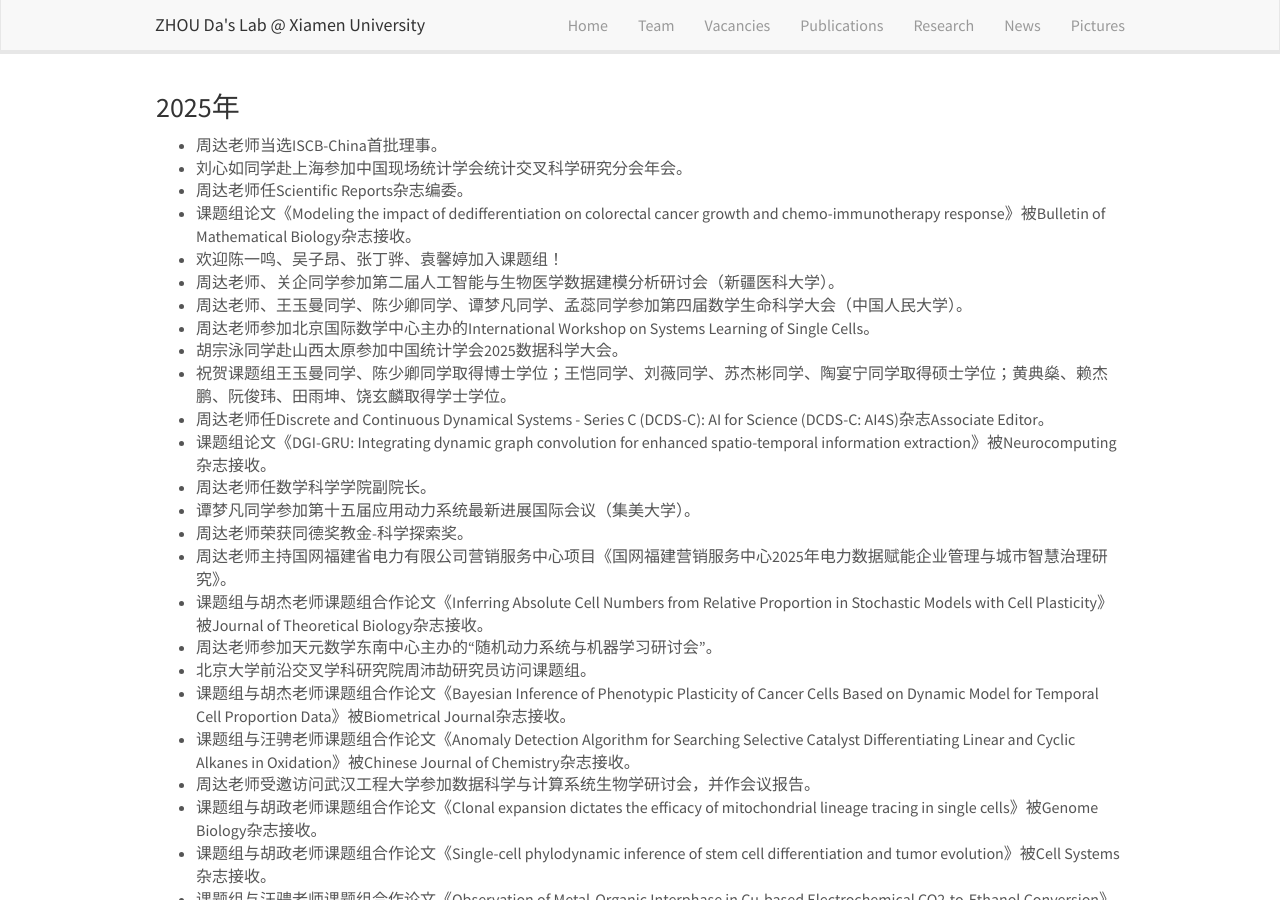
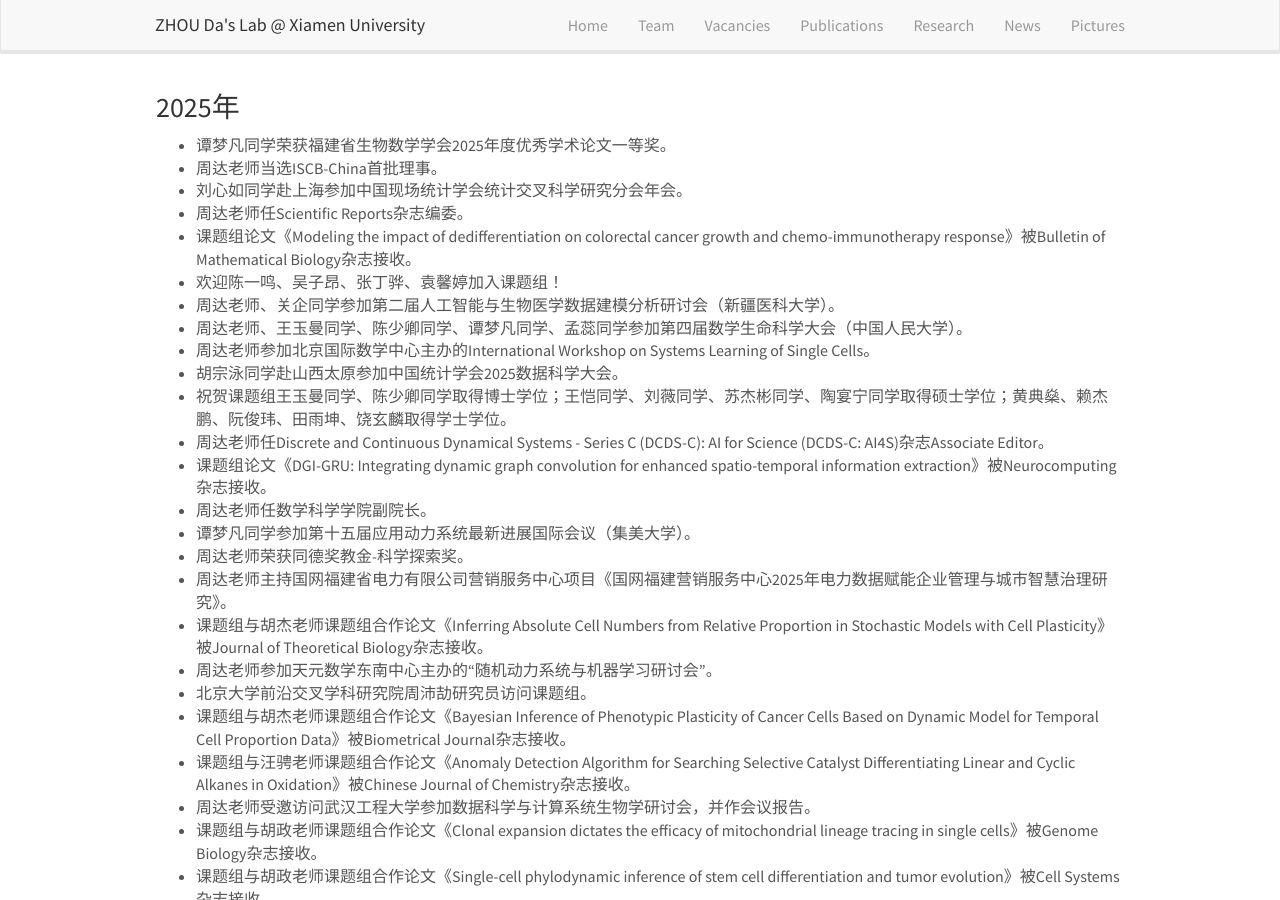
Before and after one commit to ZhouDaLab/zhoudalab.github.io, a Jekyll site: the page built from _pages/news.md, in a window 1280 px wide and 900 px high. Built offline with Jekyll 4.4.1, drawn with Linux system fonts in a browser that asks for light colours; nearby versions of some CDN libraries.

Commit message:
Update news.md

```diff
--- a/_pages/news.md
+++ b/_pages/news.md
@@ -8,6 +8,7 @@ permalink: /news/
 
 ### 2025年
 
+- 谭梦凡同学荣获福建省生物数学学会2025年度优秀学术论文一等奖。
 - 周达老师当选ISCB-China首批理事。
 - 刘心如同学赴上海参加中国现场统计学会统计交叉科学研究分会年会。
 - 周达老师任Scientific Reports杂志编委。
```
